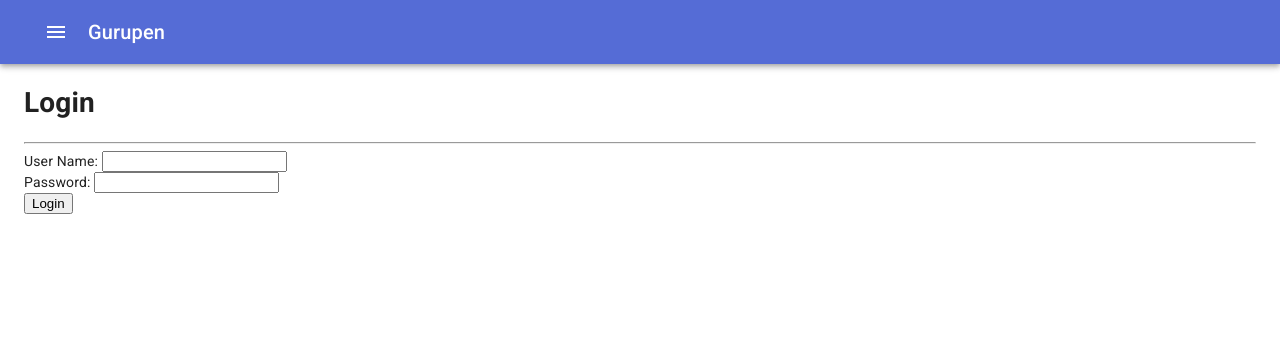
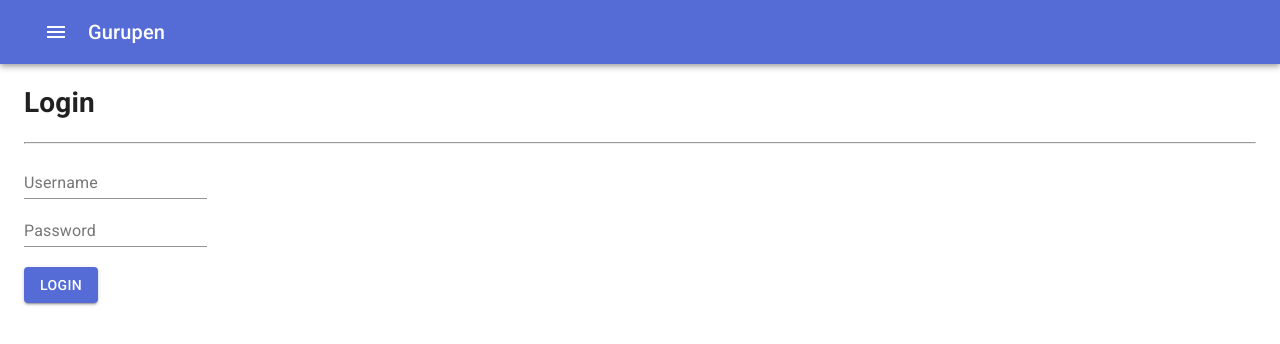
Before and after one commit to site0801/Grad_prod1, a React (Create React App) app in the folder ui/: page /login in a window 1280 px wide. Shown: the top 344 px of the page. Built offline with nearby package versions, Linux system fonts and the light colour scheme.

Commit message:
update JSX

```diff
--- a/ui/src/AddProblem.tsx
+++ b/ui/src/AddProblem.tsx
@@ -2,6 +2,8 @@ import React, { useState, useCallback, useContext } from 'react';
 import styled from "styled-components";
 //import jwt_decode from 'jwt-decode';
 import {UsernameContext} from "./Totalprovider";
+import Button from '@material-ui/core/Button';
+import TextField from '@material-ui/core/TextField'
 
 interface Problem {
     title: string;
@@ -82,15 +84,18 @@ const AddProblem = () => {
             <hr></hr>
             <Content className="col-lg-8 offset-lg-2">
                 <div className="form-group">
-                    Problem Name: <input type="text" className="form-control" value={newProblem.title} onChange={changeProblemTitleHandler}/>
+                <TextField className="form-control" value={newProblem.title} onChange={changeProblemTitleHandler} id="standard-basic" label="Problem Name" />
                 </div>
                 <div className="form-group">
-                    Problem Description: <input type="text" className="form-control" value={newProblem.prob_sentence} onChange={changeProblemDescriptionHandler}/>
+                <TextField  className="form-control" value={newProblem.prob_sentence} onChange={changeProblemDescriptionHandler} id="standard-basic" label="Problem Description" />
                 </div>
                 <div className="form-group">
-                    Category: <input type="text" className="form-control" value={newProblem.category} onChange={changeProblemCategoryHandler}/>
+                <TextField className="form-control" value={newProblem.category} onChange={changeProblemCategoryHandler} id="standard-basic" label="Category" />
+
                 </div>
-                <button className="btn btn-success btn-block" onClick={postDataHandler}><i className="fa fa-plus"></i> Add Problem</button>
+                <br/>
+                <Button className="btn btn-success btn-block" onClick={postDataHandler} variant="contained" color="primary"><i className="fa fa-plus"></i>Add problem</Button>
+
             </Content>
         </Host>
     );
--- a/ui/src/Login.tsx
+++ b/ui/src/Login.tsx
@@ -1,6 +1,8 @@
 import React, { useState, useCallback, useContext} from 'react';
 import styled from "styled-components";
 import {LoginContext, UsernameContext} from "./Totalprovider";
+import Button from '@material-ui/core/Button';
+import TextField from '@material-ui/core/TextField';
 
 interface User {
     username: string;
@@ -88,12 +90,14 @@ const Login = () => {
             <hr></hr>
             <Content className="col-lg-8 offset-lg-2">
                 <div className="form-group">
-                    User Name: <input type="text" className="form-control" value={newLoginStatus.username} onChange={changeUserNameHandler}/>
+
+                <TextField className="form-control" value={newLoginStatus.username} onChange={changeUserNameHandler} id="standard-basic" label="Username" />
                 </div>
                 <div className="form-group">
-                    Password: <input type="text" className="form-control" value={newLoginStatus.password} onChange={changePasswordHandler}/>
+                <TextField className="form-control" value={newLoginStatus.password} onChange={changePasswordHandler} id="standard-basic" label="Password" />
                 </div>
-                <button className="btn btn-success btn-block" onClick={postDataHandler}><i className="fa fa-plus"></i> Login</button>
+                <br/>
+                <Button className="btn btn-success btn-block" onClick={postDataHandler} variant="contained" color="primary"><i className="fa fa-plus"></i> Login</Button>
             </Content>
         </Host>
     );
--- a/ui/src/Signup.tsx
+++ b/ui/src/Signup.tsx
@@ -1,5 +1,7 @@
 import React, { useState, useCallback } from 'react';
 import styled from "styled-components";
+import Button from '@material-ui/core/Button';
+import TextField from '@material-ui/core/TextField';
 
 interface User {
     username: string;
@@ -70,12 +72,14 @@ const Signup = () => {
             <hr></hr>
             <Content className="col-lg-8 offset-lg-2">
                 <div className="form-group">
-                    User Name: <input type="text" className="form-control" value={newSignupStatus.username} onChange={changeUserNameHandler}/>
+
+                <TextField className="form-control" value={newSignupStatus.username} onChange={changeUserNameHandler} id="standard-basic" label="Username" />
                 </div>
                 <div className="form-group">
-                    Password: <input type="text" className="form-control" value={newSignupStatus.password} onChange={changePasswordHandler}/>
+                <TextField className="form-control" value={newSignupStatus.password} onChange={changePasswordHandler} id="standard-basic" label="password" />
                 </div>
-                <button className="btn btn-success btn-block" onClick={postDataHandler}><i className="fa fa-plus"></i> Signup</button>
+                <br/>
+                <Button className="btn btn-success btn-block" onClick={postDataHandler} variant="contained" color="primary"><i className="fa fa-plus"></i>Signup</Button>
             </Content>
         </Host>
     );
```
